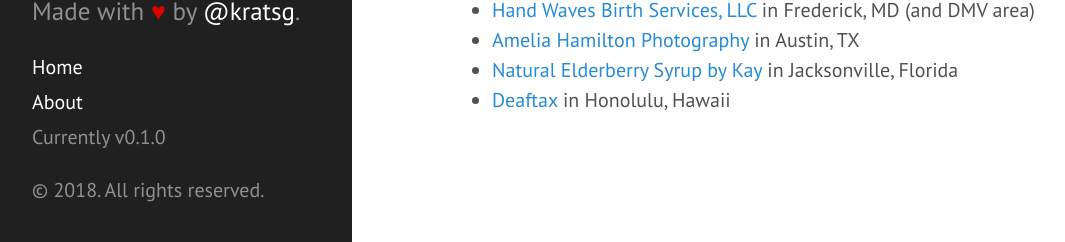
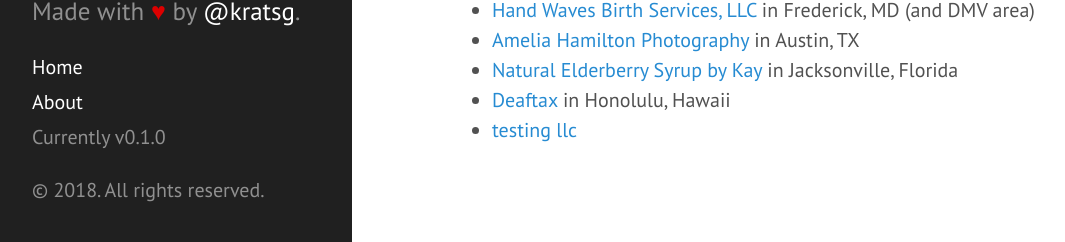
Before and after one commit to kratsg/deaf-owned-businesses, a Jekyll site: the page built from index.html, in a window 1280 px wide and 900 px high, scrolled down 1182 px. Shown: the part 655-897 px from the top of the window, without its empty margins (8-1073 px from the left). Built offline with Jekyll 4.4.1, drawn with Linux system fonts in a browser that asks for light colours; the list of posts is cut into pages by our own code.

Commit message:
add new business

```diff
--- a/_data/businesses.yml
+++ b/_data/businesses.yml
@@ -230,3 +230,9 @@
 - location: 'Honolulu, Hawaii'
   name: Deaftax
   url: https://www.Deaftax.com
+
+- category: null
+  comments: blahblah
+  location: null
+  name: testing llc
+  url: https://giordonstark.com
```
